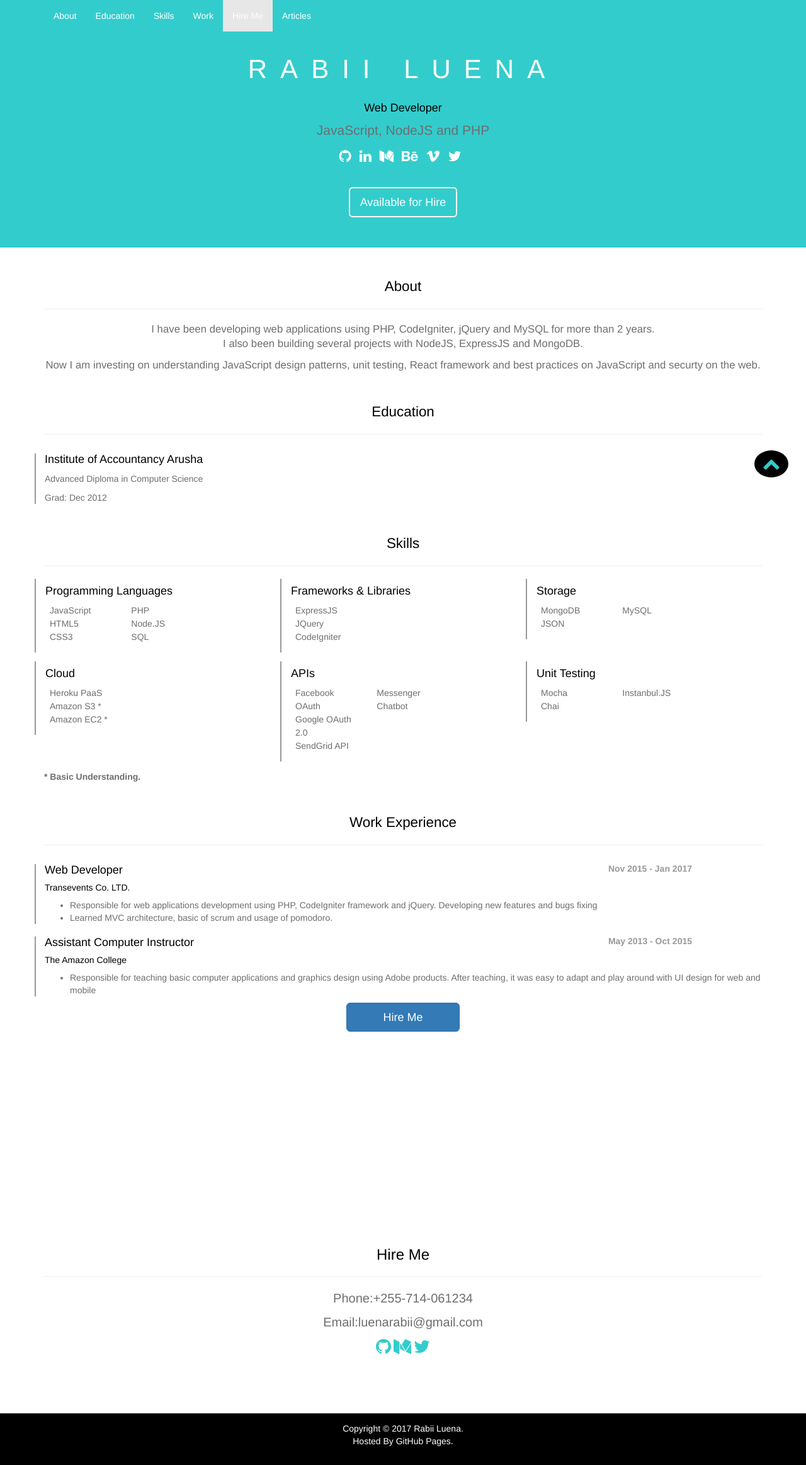
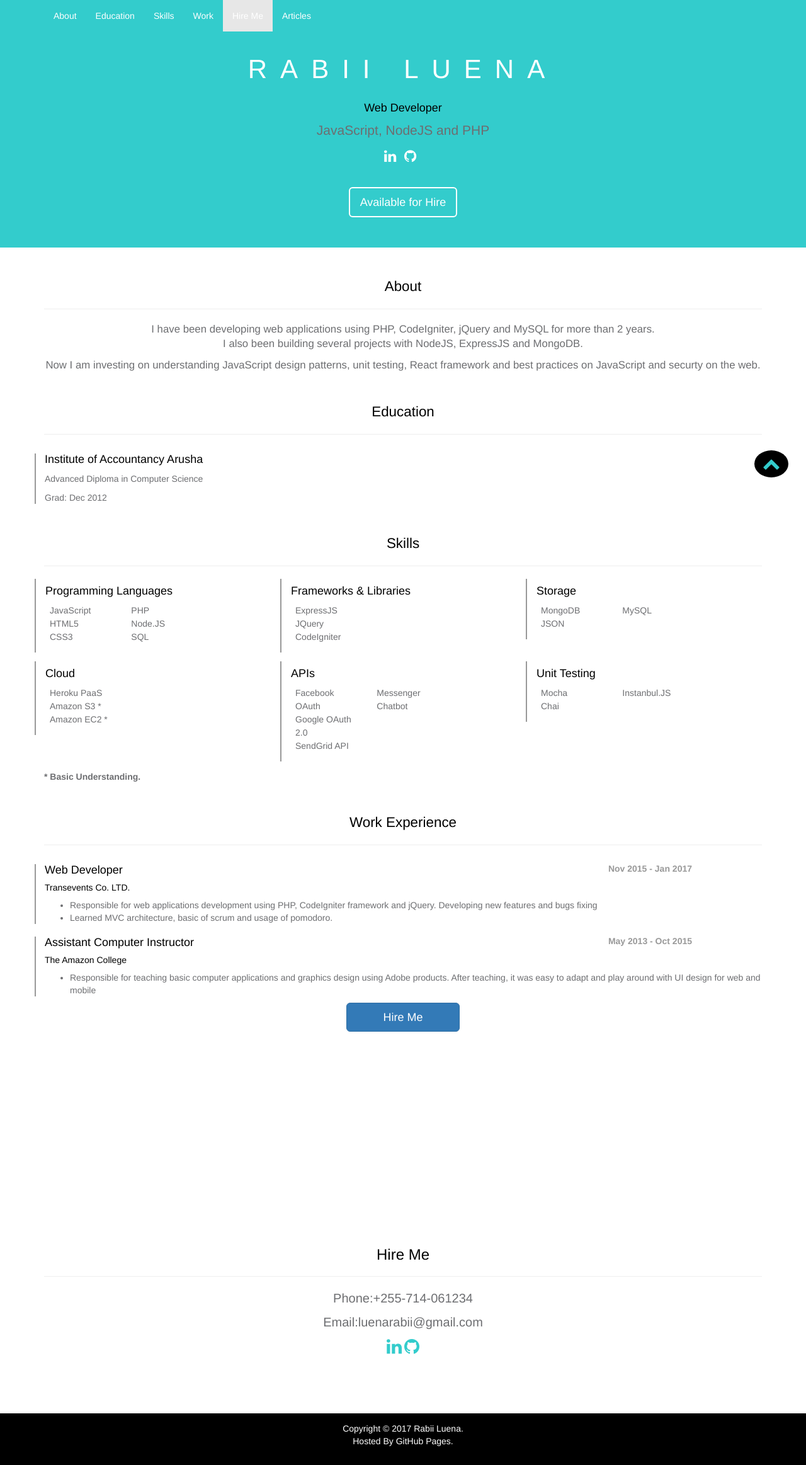
Before and after one commit to rluena/rluena.github.io, a plain HTML site: page index.html in a window 1280 px wide. Shown: the whole page at 63% size. Drawn offline with Linux system fonts and the light colour scheme.

Commit message:
Remove unnecessary links

```diff
--- a/index.html
+++ b/index.html
@@ -15,13 +15,13 @@
 	<meta property="og:type" content="website" />
 	<meta property="og:description" content="This is Rabii's online portfolio, it includes education background, work experience and accomplished projects in his professional career.">
 	<meta property="og:url" content="http://rluena.github.io" />
-	<!--<meta property="og:image" content="http://rluena.github.io/" />-->
+	<!--<meta property="og:image" content="http://rluena.github.io/me.png" />-->
 
 	<!-- TWITTER OG -->
 	<meta name="twitter:title" content="Rabii Luena - Portfolio">
 	<meta name="twitter:description" content="This is Rabii's online portfolio, it includes education background, work experience and accomplished projects in his professional career.">
 	<meta name="twitter:url" content="http://rluena.github.io">
-	<!--<meta name="twitter:image" content="/img/brand/logo.png">-->
+	<!--<meta name="twitter:image" content="/img/brand/me.png">-->
 
 	<title> Rabii - Portfolio</title>
 
@@ -63,13 +63,13 @@
 				<p class="sub-title">JavaScript, NodeJS and PHP</p>
 				<!--<p class="work-status">Work Status: <span>Available for Work</span></p>-->
 				<div class="social-container">
+					<a href="https://www.linkedin.com/in/rluena/" class="social-icon"><i class="fa fa-linkedin fa-2x"></i></a>
 					<a href="http://github.com/rluena" class="social-icon"><i class="fa fa-github fa-2x"></i></a>
-					<a href="https://www.linkedin.com/in/rluena/" class="social-icon"><i class="fa fa-linkedin fa-2x"></i></a>
 					<!-- <a href="http://" class="social-icon"><i class="fa fa-messenger fa-2x"></i></a>				 -->
-					<a href="http://medium.com/@rabiiluena" class="social-icon"><i class="fa fa-medium fa-2x"></i></a>
-					<a href="http://behance.net/rabii" class="social-icon"><i class="fa fa-behance fa-2x"></i></a>
-					<a href="https://vimeo.com/user37643822" class="social-icon"><i class="fa fa-vimeo fa-2x"></i></a>
-					<a href="http://twitter.com/rabiiluena" class="social-icon"><i class="fa fa-twitter fa-2x"></i></a>
+					<!--<a href="http://medium.com/@rabiiluena" class="social-icon"><i class="fa fa-medium fa-2x"></i></a>-->
+					<!--<a href="http://behance.net/rabii" class="social-icon"><i class="fa fa-behance fa-2x"></i></a>-->
+					<!--<a href="https://vimeo.com/user37643822" class="social-icon"><i class="fa fa-vimeo fa-2x"></i></a>-->
+					<!--<a href="http://twitter.com/rabiiluena" class="social-icon"><i class="fa fa-twitter fa-2x"></i></a>-->
 				</div>
 
 				<a href="#contact" class="btn btn-default btn-lg">
@@ -316,9 +316,10 @@
 					<hr>
 					<p><span>Phone:</span>+255-714-061234</p>
 					<p><span>Email:</span>luenarabii@gmail.com</p>
+					<a href="https://www.linkedin.com/in/rluena/" class="social-icon"><i class="fa fa-linkedin fa-2x"></i></a>
 					<a href="http://github.com/rluena"><i class="fa fa-github fa-2x"></i></a>
-					<a href="http://medium.com/@rabiiluena"><i class="fa fa-medium fa-2x"></i></a>
-					<a href="http://twitter.com/rabiiluena"><i class="fa fa-twitter fa-2x"></i></a>
+					<!--<a href="http://medium.com/@rabiiluena"><i class="fa fa-medium fa-2x"></i></a>-->
+					<!--<a href="http://twitter.com/rabiiluena"><i class="fa fa-twitter fa-2x"></i></a>-->
 				</div>
 			</div>
 
--- a/js/main.js
+++ b/js/main.js
@@ -14,5 +14,4 @@
 			// $collapse.css('background', '#33CCCC');
 		}
 	});
-
 })(window, document, jQuery);
```
Also changed, not shown: 1 other file.
